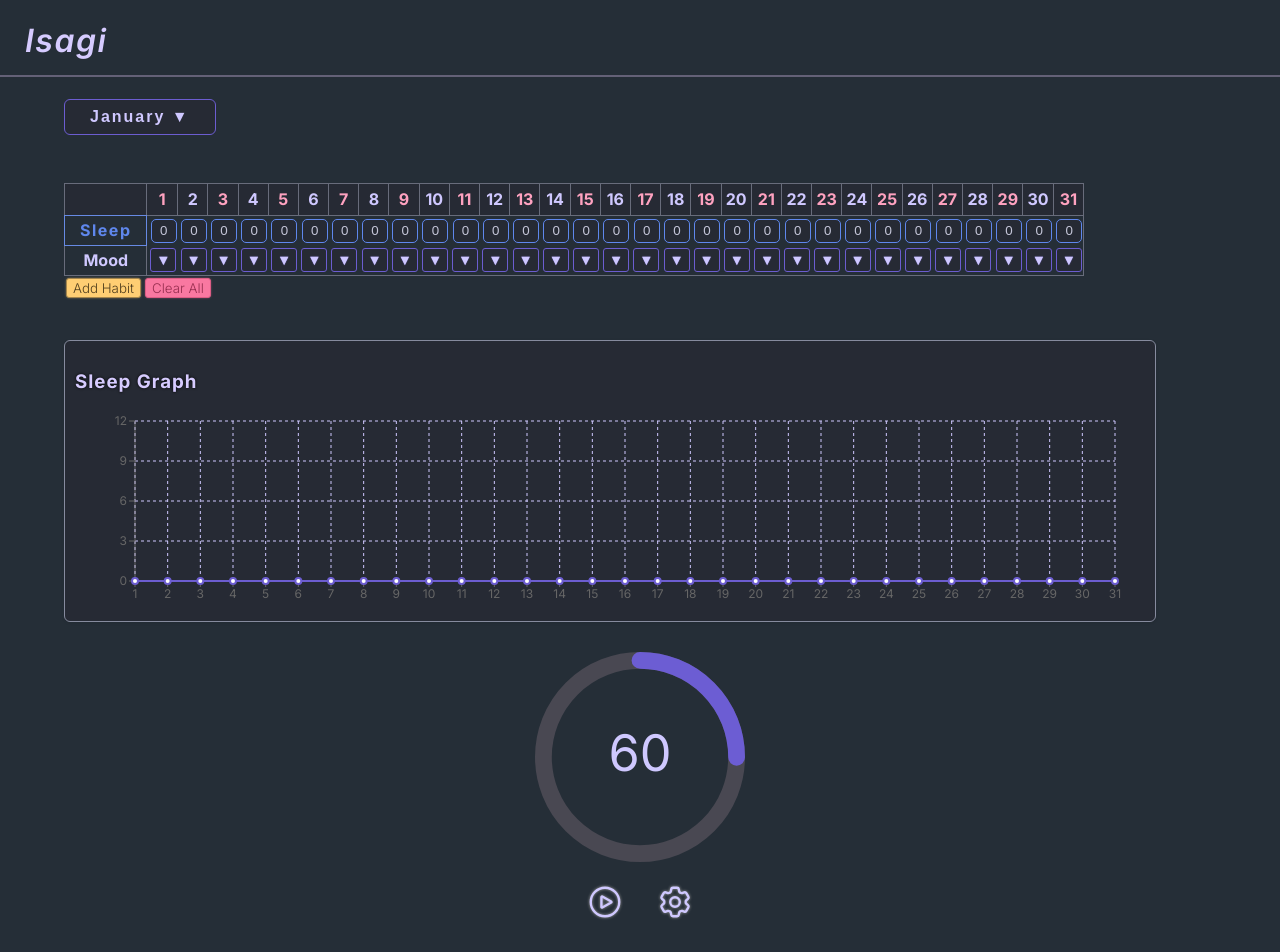
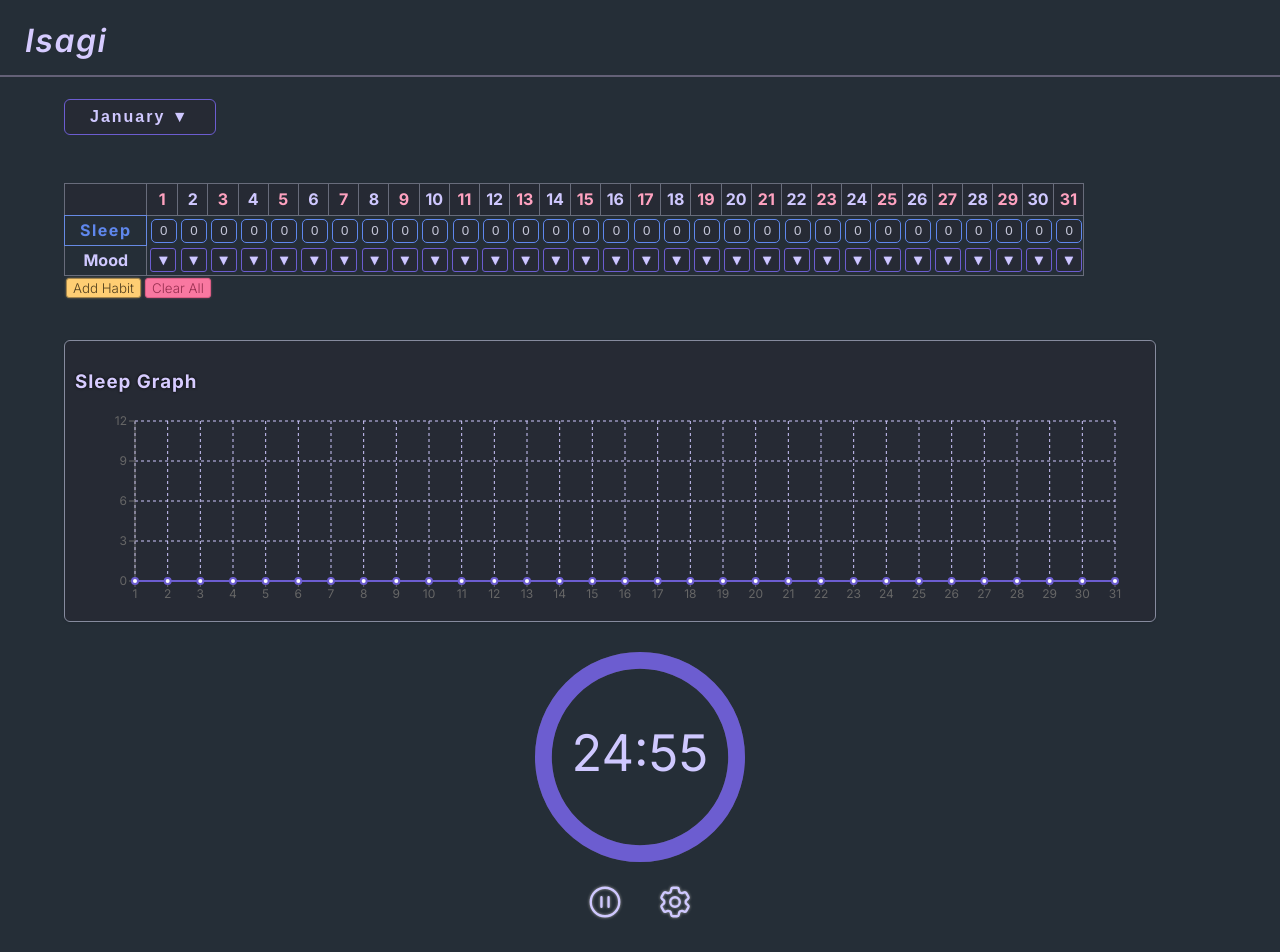
Before and after one commit to VizerDM/Project-Isagi, a React (Vite) app: page / in a window 1280 px wide. Shown: the top 952 px of the page. Built offline with nearby package versions, Linux system fonts and the light colour scheme.

Commit message:
Finished Pomodoro Code

```diff
--- a/src/Components/Buttons/BackButton.tsx
+++ b/src/Components/Buttons/BackButton.tsx
@@ -2,9 +2,7 @@ function BackButton(props: any) {
   return (
     <button
       className="pomo-button"
-      style={{ marginTop: 8, width: "30px",
-
-       }}
+      style={{ marginTop: 8, width: "50px"  }}
       {...props}
     >
       <svg
@@ -18,7 +16,7 @@ function BackButton(props: any) {
         <path
           stroke-linecap="round"
           stroke-linejoin="round"
-          d="M9 15 3 9m0 0 6-6M3 9h12a6 6 0 0 1 0 12h-3"
+          d="m11.25 9-3 3m0 0 3 3m-3-3h7.5M21 12a9 9 0 1 1-18 0 9 9 0 0 1 18 0Z"
         />
       </svg>
     </button>
--- a/src/Components/Timer.tsx
+++ b/src/Components/Timer.tsx
@@ -3,7 +3,7 @@ import "react-circular-progressbar/dist/styles.css";
 import PlayButton from "./Buttons/PlayButton";
 import PauseButton from "./Buttons/PauseButton";
 import SettingsButton from "./Buttons/SettingsButton";
-import { useState, useEffect } from "react";
+import { useState, useEffect, useRef } from "react";
 
 type SettingsProps = {
   workTime: number;
@@ -15,22 +15,69 @@ type SettingsProps = {
 };
 
 function Timer({ workTime, setShowSettings, breakTime }: SettingsProps) {
-  const [isPaused, setIsPaused] = useState(true);
+  const [isPaused, setIsPaused] = useState(false);
+  const [mode, setMode] = useState("w");
   const [timeLeft, setTimeLeft] = useState(workTime * 60);
+
+  // Refs for latest state
+  const isPausedRef = useRef(isPaused);
+  const timeLeftRef = useRef(timeLeft);
+  const modeRef = useRef(mode);
+
+  // Keep refs in sync with state
   useEffect(() => {
-    setTimeLeft(workTime * 60);
+    isPausedRef.current = isPaused;
+    timeLeftRef.current = timeLeft;
+    modeRef.current = mode;
+  }, [isPaused, timeLeft, mode]);
+
+  // Reset timer when mode or times change
+  useEffect(() => {
+    if (mode === "w") setTimeLeft(workTime * 60);
+    else setTimeLeft(breakTime * 60);
+  }, [workTime, breakTime, mode]);
+
+  useEffect(() => {
+    const interval = setInterval(() => {
+      if (isPausedRef.current) return;
+
+      if (timeLeftRef.current <= 0) {
+        setIsPaused(true);
+        // Switch mode and reset timer
+        setMode((prevMode) => {
+          const nextMode = prevMode === "w" ? "b" : "w";
+          // Set timer for next mode
+          setTimeLeft(nextMode === "w" ? workTime * 60 : breakTime * 60);
+          return nextMode;
+        });
+        return;
+      }
+
+      // Decrement timer
+      setTimeLeft((prev) => {
+        timeLeftRef.current = prev - 1;
+        return prev - 1;
+      });
+    }, 1000);
+
+    return () => clearInterval(interval);
   }, [workTime, breakTime]);
+
+  const totalseconds = mode === "w" ? workTime * 60 : breakTime * 60;
+  const percentage = Math.max(0, Math.round((timeLeft / totalseconds) * 100));
+  const displayMinutes = Math.floor(timeLeft / 60);
+  let displaySeconds = String(timeLeft % 60).padStart(2, "0");
 
   return (
     <div>
       <CircularProgressbar
-        value={workTime}
-        text={`60`}
+        value={percentage}
+        text={`${displayMinutes}:${displaySeconds}`}
         styles={buildStyles({
           textSize: "1.5rem",
           textColor: "#CFC8FF",
           trailColor: "#494852ff",
-          pathColor: "#6C5DD3",
+          pathColor: mode === "w" ? "#6C5DD0" : "#FFCE73",
         })}
       />
       <div style={{ marginTop: "20px" }}>
@@ -39,7 +86,6 @@ function Timer({ workTime, setShowSettings, breakTime }: SettingsProps) {
         ) : (
           <PauseButton onClick={() => setIsPaused(true)} />
         )}
-
         <SettingsButton onClick={() => setShowSettings(true)} />
       </div>
     </div>
```
